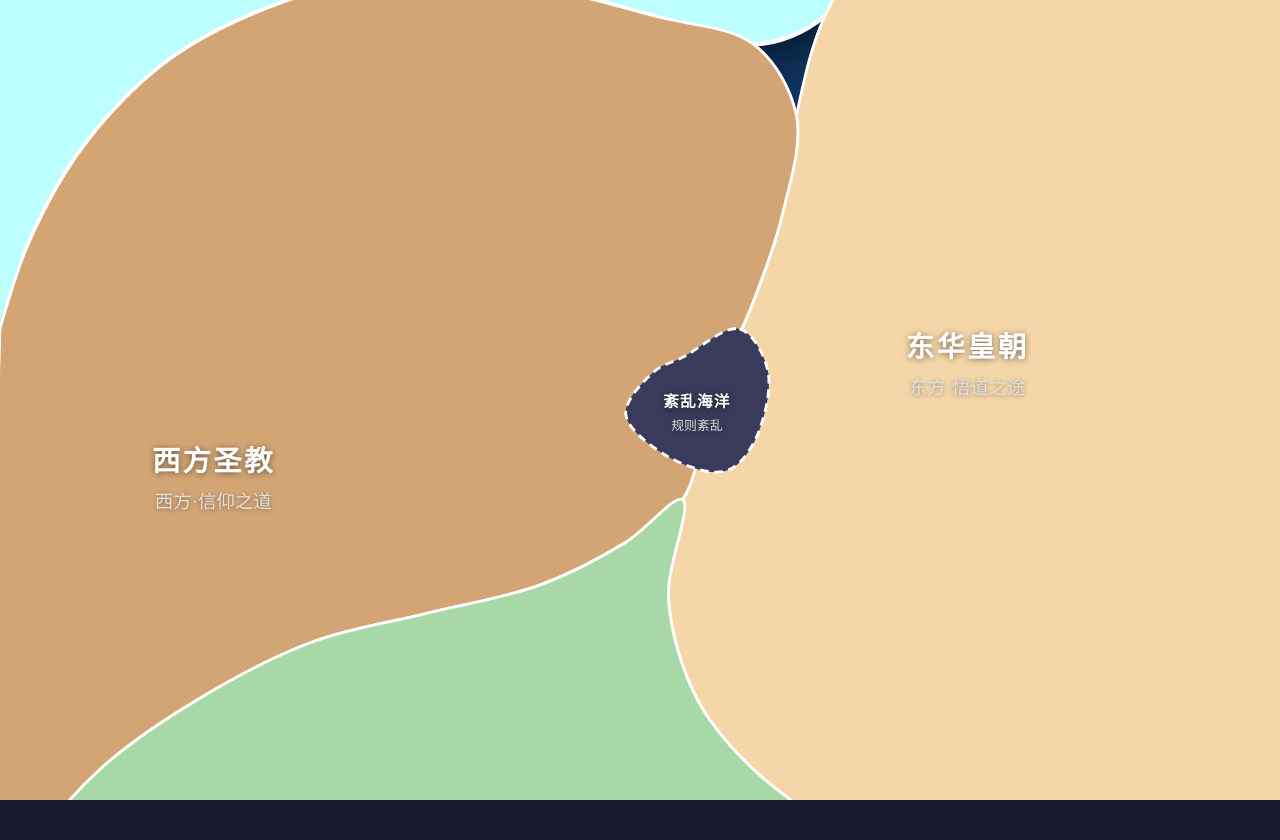
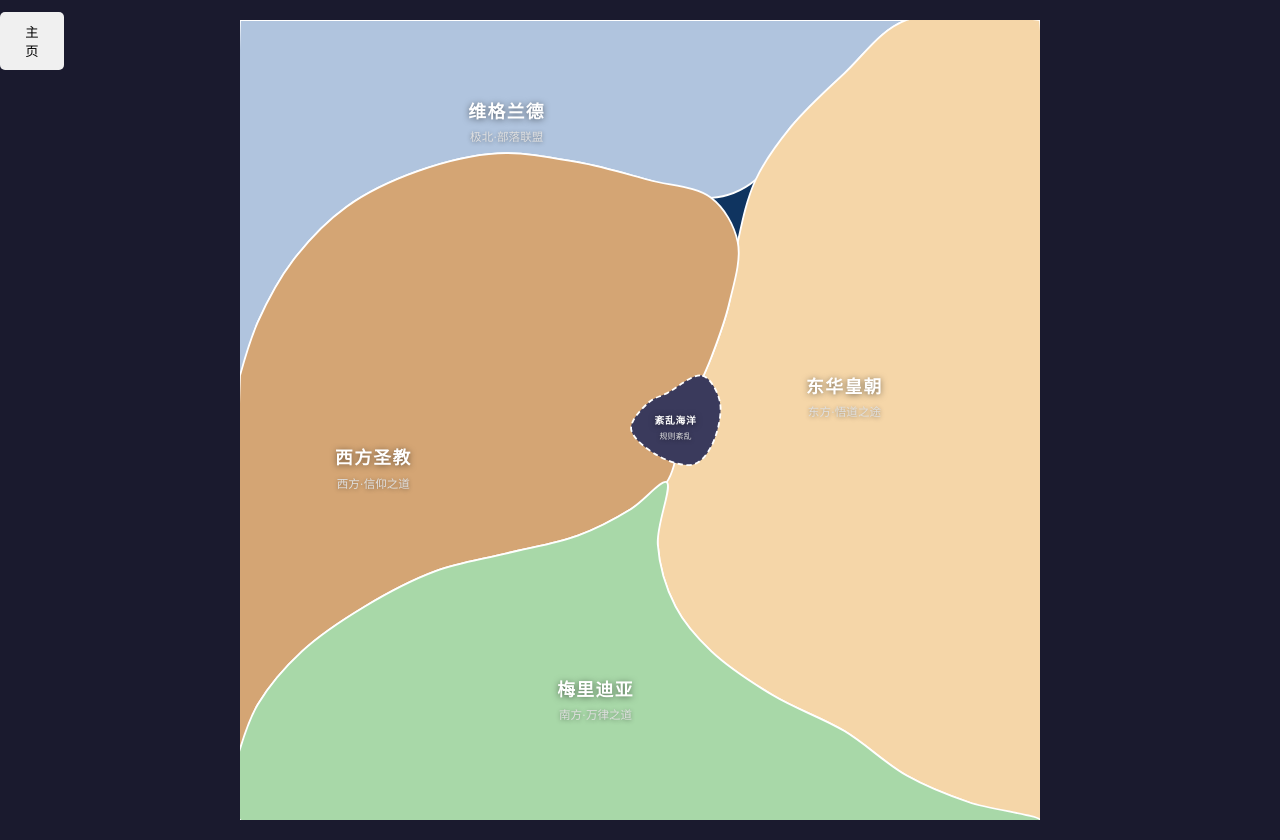
Before and after one commit to whj13157566290-a11y/-, a plain HTML site: page 2.html in a window 1280 px wide. Before the commit the page ends 800 px from the top, so only its background shows below. Drawn offline with nearby package versions, Linux system fonts and the light colour scheme.

Commit message:
Update 2.html

```diff
--- a/2.html
+++ b/2.html
@@ -1,5 +1,6 @@
 <!doctype html>
 <html lang="zh-CN">
+
 <head>
   <meta charset="UTF-8" />
   <title>四方大陆 · 国内政地图</title>
@@ -7,37 +8,44 @@
   <style>
     body {
       margin: 0;
-        padding: 0;
-        overflow: hidden;          /* 禁止滚动条，强制全屏 */
+      padding: 20px;
+      display: flex;
+      justify-content: center;
+      align-items: center;
+      min-height: 100vh;
       background: #1a1a2e;
       font-family: "Noto Serif SC", "SimSun", "宋体", serif;
     }
+
     .map-wrapper {
-        position: relative;
-        width: 100vw;              /* 视口宽度 */
-        height: 100vh;             /* 视口高度 */
-      }
+      position: absolute;
+      height: 100%;
+    }
+
     #world-view,
     #donghua-view,
     #western-view,
     #vigland-view {
-        position: absolute;
+
       top: 0;
       left: 0;
       width: 100%;
       height: 100%;
     }
+
     #donghua-view,
     #western-view,
     #vigland-view {
       display: none;
     }
+
     svg {
       display: block;
       width: 100%;
       height: 100%;
       background: transparent;
     }
+
     .return-btn {
       position: absolute;
       top: 15px;
@@ -53,6 +61,7 @@
       z-index: 10;
       transition: background 0.3s;
     }
+
     .return-btn:hover {
       background: rgba(0, 0, 0, 0.9);
       border-color: #fbbf24;
@@ -69,14 +78,17 @@
         stroke-width 0.3s;
       cursor: pointer;
     }
+
     .country:hover {
       filter: brightness(1.4) drop-shadow(0 8px 16px rgba(0, 0, 0, 0.6));
       stroke-width: 3;
     }
+
     .country.dimmed {
       filter: brightness(0.5);
       opacity: 0.7;
     }
+
     .country-label {
       fill: #ffffff;
       font-weight: bold;
@@ -85,6 +97,7 @@
       text-shadow: 0 1px 6px #00000080;
       letter-spacing: 0.08em;
     }
+
     .detail-label {
       fill: #e0e0e0;
       font-size: 13px;
@@ -92,6 +105,7 @@
       pointer-events: none;
       text-shadow: 0 1px 4px #00000060;
     }
+
     .title {
       fill: #e2e8f0;
       font-size: 22px;
@@ -108,21 +122,25 @@
       vector-effect: non-scaling-stroke;
       stroke-linejoin: round;
     }
+
     .province.core {
       fill: #fdf05c;
       fill-opacity: 0.45;
       stroke: #ffffff;
     }
+
     .province.middle {
       fill: #7cebff;
       fill-opacity: 0.45;
       stroke: #c7ffdc;
     }
+
     .province.outer {
       fill: #83ff7c;
       fill-opacity: 0.45;
       stroke: #ffffff;
     }
+
     .province.core:hover {
       fill: #fbbf24;
       fill-opacity: 0.85;
@@ -130,6 +148,7 @@
       stroke-width: 2;
       filter: drop-shadow(0 8px 12px rgba(251, 191, 36, 0.6));
     }
+
     .province.middle:hover {
       fill: #4ade80;
       fill-opacity: 0.75;
@@ -137,6 +156,7 @@
       stroke-width: 1.8;
       filter: drop-shadow(0 6px 10px rgba(34, 197, 94, 0.55));
     }
+
     .province.outer:hover {
       fill: #60a5fa;
       fill-opacity: 0.7;
@@ -144,10 +164,12 @@
       stroke-width: 1.6;
       filter: drop-shadow(0 5px 8px rgba(59, 130, 246, 0.5));
     }
+
     .province.dimmed {
       opacity: 0.15 !important;
       pointer-events: none;
     }
+
     .province-label {
       pointer-events: none;
       text-anchor: middle;
@@ -165,41 +187,49 @@
       vector-effect: non-scaling-stroke;
       stroke-linejoin: round;
     }
+
     #western-view .county.prov1 {
       fill: #ff891a;
       fill-opacity: 0.6;
       stroke: #a0784a;
     }
+
     #western-view .county.prov2 {
-        fill:  #ffaf5a;
+      fill: #ffaf5a;
       fill-opacity: 0.6;
       stroke: #b8860b;
     }
+
     #western-view .county.prov3 {
-        fill:  #90570c;
+      fill: #90570c;
       fill-opacity: 0.6;
       stroke: #c49a5e;
     }
+
     #western-view .county.prov4 {
       fill: #d77124;
       fill-opacity: 0.6;
       stroke: #9e7a50;
     }
+
     #western-view .county.prov5 {
-        fill:  #ffa010;
+      fill: #ffa010;
       fill-opacity: 0.6;
       stroke: #c4a060;
     }
+
     #western-view .county.prov6 {
       fill: #4e8ee1;
       fill-opacity: 0.6;
       stroke: #5a7fa0;
     }
+
     #western-view .county.prov7 {
-        fill:  #81afff;
+      fill: #81afff;
       fill-opacity: 0.6;
       stroke: #6a8fba;
     }
+
     #western-view .county.prov1:hover {
       fill: #daa520;
       fill-opacity: 0.85;
@@ -207,6 +237,7 @@
       stroke-width: 2;
       filter: drop-shadow(0 6px 12px rgba(218, 165, 32, 0.6));
     }
+
     #western-view .county.prov2:hover {
       fill: #e0b060;
       fill-opacity: 0.85;
@@ -214,6 +245,7 @@
       stroke-width: 2;
       filter: drop-shadow(0 6px 12px rgba(218, 165, 32, 0.6));
     }
+
     #western-view .county.prov3:hover {
       fill: #e8c878;
       fill-opacity: 0.85;
@@ -221,6 +253,7 @@
       stroke-width: 2;
       filter: drop-shadow(0 6px 12px rgba(218, 165, 32, 0.6));
     }
+
     #western-view .county.prov4:hover {
       fill: #d4a050;
       fill-opacity: 0.85;
@@ -228,6 +261,7 @@
       stroke-width: 2;
       filter: drop-shadow(0 6px 12px rgba(218, 165, 32, 0.6));
     }
+
     #western-view .county.prov5:hover {
       fill: #f0d890;
       fill-opacity: 0.85;
@@ -235,6 +269,7 @@
       stroke-width: 2;
       filter: drop-shadow(0 6px 12px rgba(218, 165, 32, 0.6));
     }
+
     #western-view .county.prov6:hover {
       fill: #7b9cc2;
       fill-opacity: 0.85;
@@ -242,6 +277,7 @@
       stroke-width: 2;
       filter: drop-shadow(0 6px 12px rgba(91, 141, 239, 0.6));
     }
+
     #western-view .county.prov7:hover {
       fill: #8eaed8;
       fill-opacity: 0.85;
@@ -249,10 +285,12 @@
       stroke-width: 2;
       filter: drop-shadow(0 6px 12px rgba(91, 141, 239, 0.6));
     }
+
     #western-view .county.dimmed {
       opacity: 0.15 !important;
       pointer-events: none;
     }
+
     #western-view .county-label {
       pointer-events: none;
       text-anchor: middle;
@@ -261,6 +299,7 @@
       text-shadow: 0 0 3px rgba(0, 0, 0, 0.8);
       letter-spacing: 0.03em;
     }
+
     #western-view .ws-province-label {
       fill: #ffffff;
       font-size: 15px;
@@ -279,21 +318,25 @@
       vector-effect: non-scaling-stroke;
       stroke-linejoin: round;
     }
+
     #vigland-view .tribe.core-region {
       fill: #0077ff;
       fill-opacity: 0.7;
       stroke: #ffffff;
     }
+
     #vigland-view .tribe.inner-ring {
       fill: #748fe9;
       fill-opacity: 0.7;
       stroke: #ffffff;
     }
+
     #vigland-view .tribe.outer-fringe {
       fill: #7dffff;
       fill-opacity: 0.7;
       stroke: #ffffff;
     }
+
     #vigland-view .tribe.core-region:hover {
       fill: #c0e0ff;
       fill-opacity: 0.9;
@@ -301,6 +344,7 @@
       stroke-width: 2.5;
       filter: drop-shadow(0 6px 12px rgba(200, 230, 255, 0.6));
     }
+
     #vigland-view .tribe.inner-ring:hover {
       fill: #a0d8f8;
       fill-opacity: 0.9;
@@ -308,6 +352,7 @@
       stroke-width: 2.5;
       filter: drop-shadow(0 6px 12px rgba(180, 220, 255, 0.6));
     }
+
     #vigland-view .tribe.outer-fringe:hover {
       fill: #80c8e8;
       fill-opacity: 0.9;
@@ -315,25 +360,31 @@
       stroke-width: 2.5;
       filter: drop-shadow(0 6px 12px rgba(160, 200, 240, 0.6));
     }
+
     #vigland-view .tribe.dimmed {
       opacity: 0.15 !important;
       pointer-events: none;
     }
+
+    /* 克隆体也使用相同的颜色，无需在JS中设置 */
     #vigland-view .clone-tribe.core-region {
       fill: #b0d4f0;
       fill-opacity: 0.9;
       stroke: #ffffff;
     }
+
     #vigland-view .clone-tribe.inner-ring {
       fill: #8ec8e8;
       fill-opacity: 0.9;
       stroke: #ffffff;
     }
+
     #vigland-view .clone-tribe.outer-fringe {
       fill: #6ab8d8;
       fill-opacity: 0.9;
       stroke: #ffffff;
     }
+
     #vigland-view .tribe-label {
       pointer-events: none;
       text-anchor: middle;
@@ -352,16 +403,19 @@
       filter: drop-shadow(0 10px 20px rgba(0, 0, 0, 0.7));
       animation: floatIn 0.4s cubic-bezier(0.34, 1.56, 0.64, 1);
     }
+
     @keyframes floatIn {
       0% {
         opacity: 0;
         transform: scale(0.5);
       }
+
       100% {
         opacity: 1;
         transform: scale(1);
       }
     }
+
     .detail-text {
       fill: #f8fafc;
       font-size: 20px;
@@ -370,6 +424,7 @@
       pointer-events: none;
       text-shadow: 0 2px 8px #00000080;
     }
+
     .detail-sub {
       fill: #e2e8f0;
       font-size: 14px;
@@ -377,6 +432,7 @@
       pointer-events: none;
       text-shadow: 0 1px 4px #00000060;
     }
+
     .map-title {
       fill: #e2e8f0;
       font-size: 26px;
@@ -384,18 +440,48 @@
       text-anchor: middle;
       letter-spacing: 0.2em;
     }
+
     .zone-label {
       fill: #cbd5e1;
       font-size: 14px;
       text-anchor: middle;
     }
+
     .legend-text {
       fill: #e2e8f0;
       font-size: 12px;
     }
+
+    .home-button{
+      width: 20px;
+      height: 20px;
+      background-color: #22c55e;
+    }
+
+    .my-button {
+      padding: 10px 20px;
+      border: none;
+      border-radius: 5px;
+      background-color: #f0f0f0;
+      color: black;
+      transition: all 0.3s ease;
+      cursor: pointer;
+    }
+
+    .my-button:hover {
+      background-color: #00bfff;
+      color: rgb(255, 255, 255);
+      box-shadow: 0 8px 16px 0 rgba(0, 234, 255, 0.7);
+      transform: translateY(-5px);
+      /* 浮起5像素 */
+    }
   </style>
 </head>
+
 <body>
+  <div style="position: fixed; z-index: 1; right: 95%; top: 1.5%;">
+   <a href="index.html"><button class="my-button">主页</button></a>
+  </div>
   <div class="map-wrapper">
     <button class="return-btn" id="return-btn" style="display: none">
       ← 返回四方大陆
@@ -416,8 +502,7 @@
         .select("#world-map")
         .attr("viewBox", `0 0 ${W} ${H}`)
         .attr("width", W)
-          .attr("height", H)
-          .attr("preserveAspectRatio", "xMidYMid slice");   // 铺满全屏，可能裁剪但比例不变形
+        .attr("height", H);
       worldSvg
         .append("rect")
         .attr("width", W)
@@ -641,8 +726,7 @@
         .select("#donghua-map")
         .attr("viewBox", `0 0 ${tW} ${tH}`)
         .attr("width", tW)
-          .attr("height", tH)
-          .attr("preserveAspectRatio", "xMidYMid slice");   // 铺满视图
+        .attr("height", tH);
       const outerPointsRaw = [
         [500, 50],
         [550, 60],
@@ -1146,8 +1230,7 @@
           .select("#western-map")
           .attr("viewBox", `0 0 ${wW} ${wH}`)
           .attr("width", wW)
-            .attr("height", wH)
-            .attr("preserveAspectRatio", "xMidYMid slice");   // 铺满视图
+          .attr("height", wH);
         const wOuter = [
           [200, 80],
           [280, 55],
@@ -1747,8 +1830,7 @@
           .select("#vigland-map")
           .attr("viewBox", `0 0 ${vW} ${vH}`)
           .attr("width", vW)
-            .attr("height", vH)
-            .attr("preserveAspectRatio", "xMidYMid slice");   // 铺满视图
+          .attr("height", vH);
         const vOuter = [
           [250, 70],
           [330, 50],
@@ -2043,6 +2125,7 @@
                   ` ${v[0].toFixed(2)} ${v[1].toFixed(2)}`,
               )
               .join(" ") + " Z";
+          // 只设置类名，颜色完全由 CSS 控制
           const path = vTribesG
             .append("path")
             .attr("d", d)
@@ -2084,6 +2167,7 @@
                   ` ${v[0].toFixed(2)} ${v[1].toFixed(2)}`,
               )
               .join(" ") + " Z";
+          // 克隆体使用相同的类名，颜色完全继承 CSS
           vCloneLayer
             .append("path")
             .attr("d", cloneD)
@@ -2198,4 +2282,5 @@
     })();
   </script>
 </body>
+
 </html>
```
Lines whose indentation alone changed are shown as unchanged.
